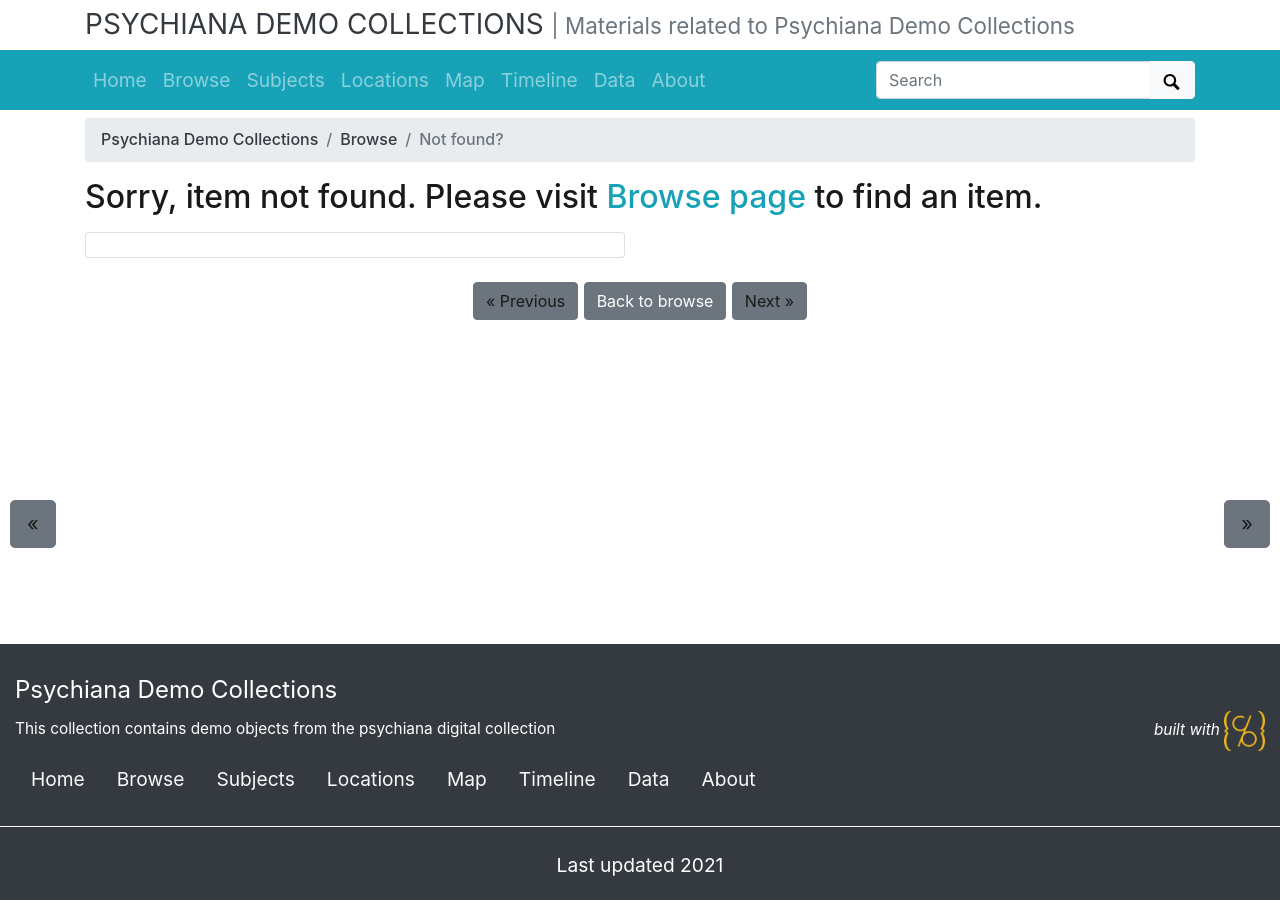
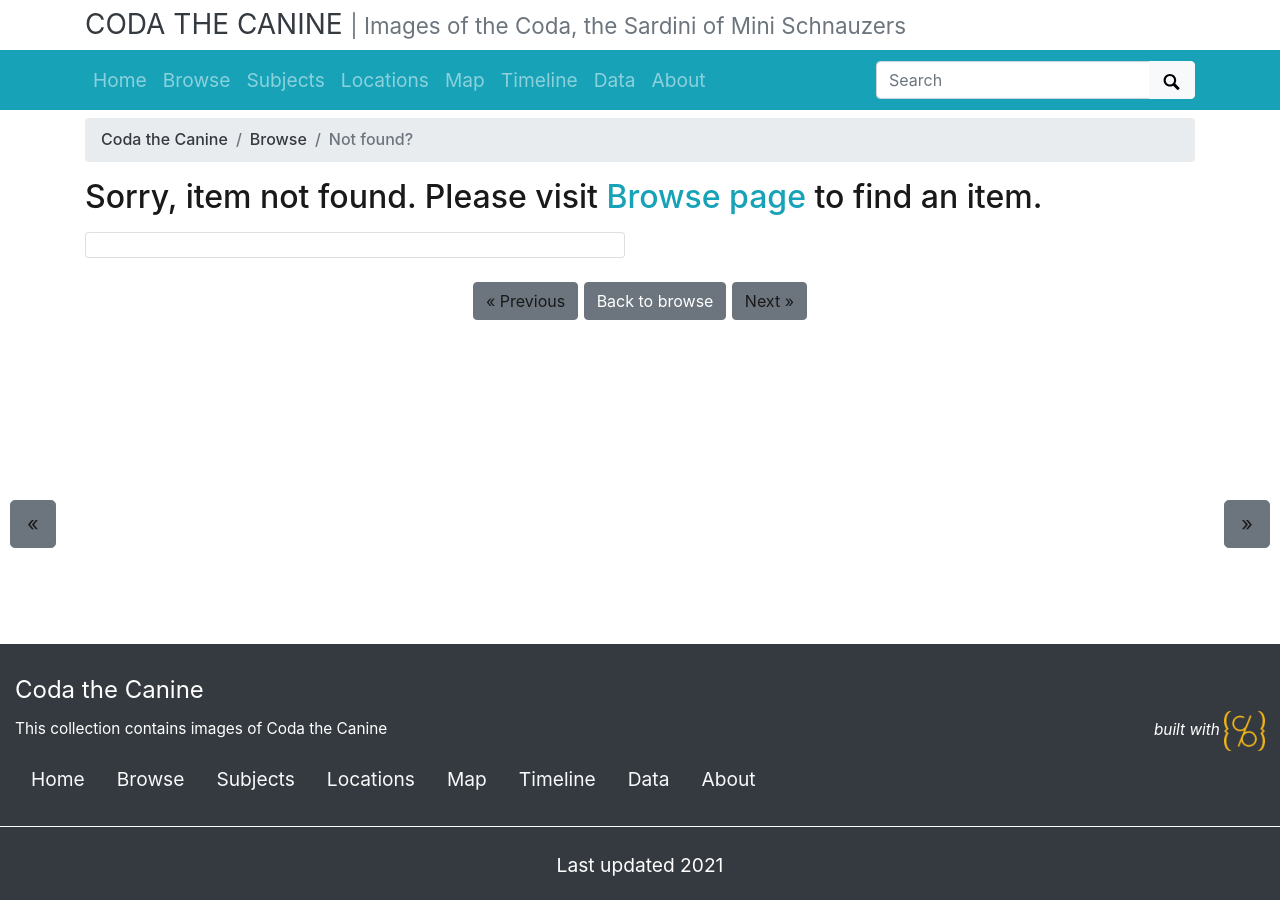
Before and after one commit to lellreed/CodaTheCanine, a Jekyll site: the page built from pages/item.md, in a window 1280 px wide. Built offline with Jekyll 4.4.1, drawn with Linux system fonts in a browser that asks for light colours.

Commit message:
Updated config of Repository to Coda

```diff
--- a/_config.yml
+++ b/_config.yml
@@ -18,12 +18,12 @@ source-code: https://github.com/lellreed/collectionbuilder-gh
 # SITE SETTINGS
 #
 # title of site appears in banner
-title: Psychiana Demo Collections
+title: Coda the Canine
 # tagline, a short phrase that will appear throughout the site in the top banner
-tagline: Materials related to Psychiana Demo Collections
+tagline: Images of the Coda, the Sardini of Mini Schnauzers
 # description appears in meta tags and other locations
 # this description might appear in search result lists, keep around 160 characters max
-description: "This collection contains demo objects from the psychiana digital collection"
+description: "This collection contains images of Coda the Canine"
 # creator of the digital collection, to appear in meta tags; we typically use our GitHub usernames but feel free to just use your name
 author: L Reed
 
@@ -31,7 +31,7 @@ author: L Reed
 # COLLECTION SETTINGS
 #
 # choose metadata: this is the name of the csv file in your _data directory that describes the objects in your collection
-metadata: psychiana
+metadata: CodaSheet
 
 ##########
 # GOOGLE SERVICES [optional!]
```
